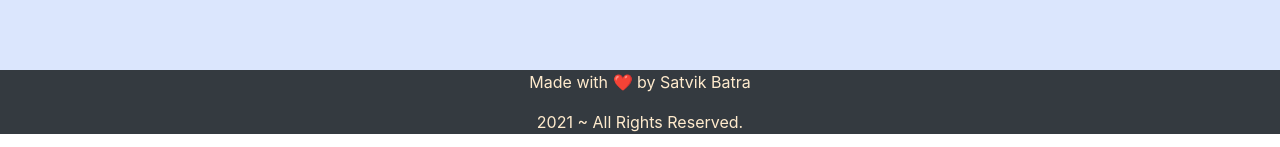
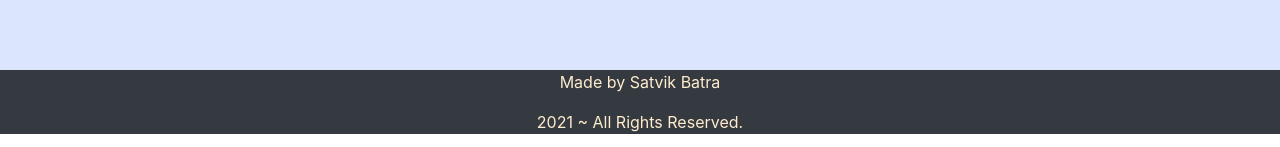
Before and after one commit to satvik-2-9/X-ray-Searching, a React (Create React App) app: page / in a window 1280 px wide. Shown: the part 666-813 px from the top of the page. Built offline with nearby package versions, Linux system fonts and the light colour scheme; a web font is replaced by a local one.

Commit message:
footer edited

```diff
--- a/src/Footer.js
+++ b/src/Footer.js
@@ -9,7 +9,7 @@ export default function Footer() {
 
         <div className="footer">
 
-            <p>Made with ❤️ by Satvik Batra</p>
+            <p>Made by Satvik Batra</p>
             <p>{new Date().getFullYear()} ~ All Rights Reserved.</p>
 
             </div>
--- a/src/Header.js
+++ b/src/Header.js
@@ -8,7 +8,7 @@ function Header() {
     return (
         <div >
  <Navbar collapseOnSelect expand="lg"  variant="dark" className="bar">
-  <Navbar.Brand className="txt" href="#home">X-Ray Search</Navbar.Brand>
+  <Navbar.Brand className="txt" href="./">X-Ray Search</Navbar.Brand>
   <Navbar.Toggle aria-controls="responsive-navbar-nav" />
   <Navbar.Collapse id="responsive-navbar-nav">
     <Nav className="mr-auto">
```
Also changed, not shown: src/Github.js (added, +11 -0 lines).
